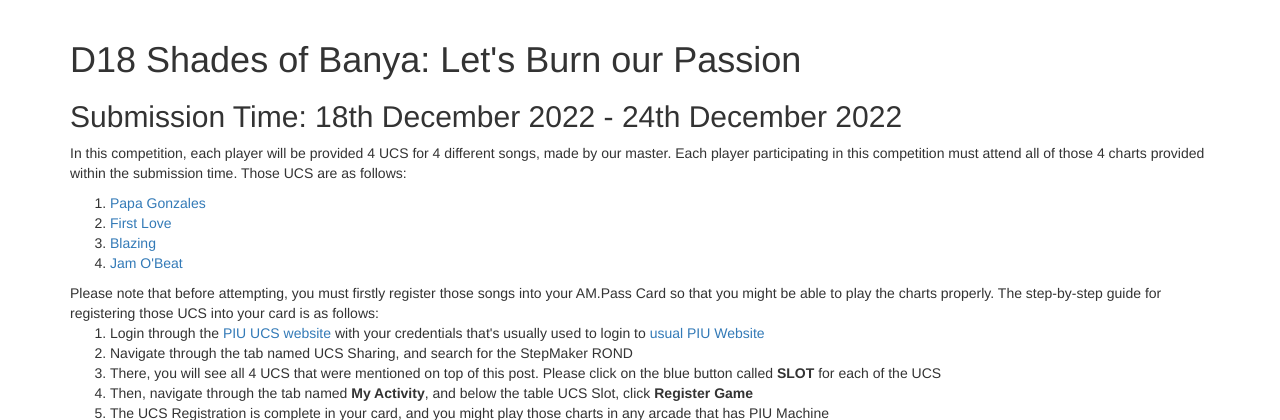
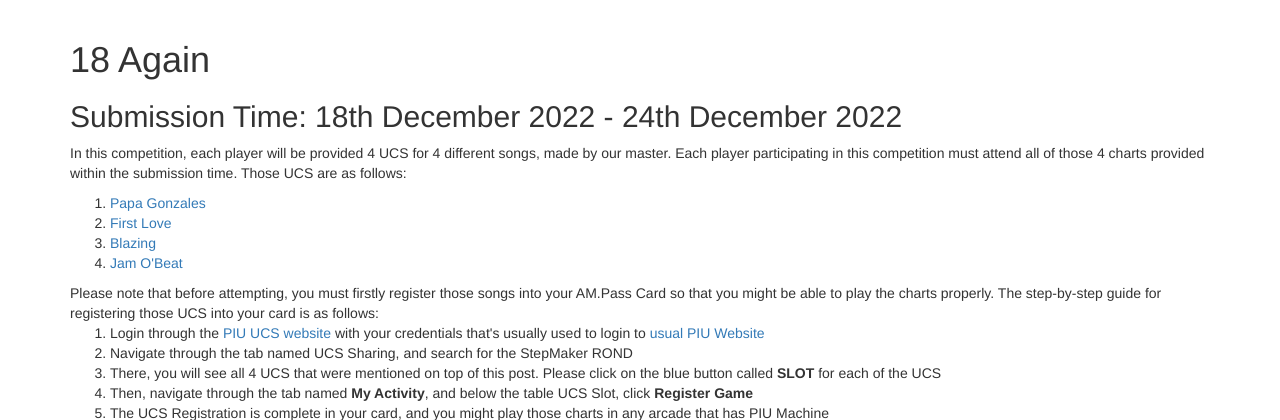
Before and after one commit to bivanalhar/piu-score-submitter, a Flask app: page /comp/1 in a window 1280 px wide. Shown: the part 72-492 px from the top of the page. Run offline with Flask 3, Linux system fonts and the light colour scheme; the visitor is signed in with stand-in values (Sample User, id 1); data comes from the database, SQL or seed files in the repository; data that the repository does not hold is empty; some libraries are stand-ins or nearby versions.

Commit message:
Change event name

```diff
--- a/app/forms.py
+++ b/app/forms.py
@@ -7,7 +7,7 @@
 from sqlalchemy import func
 
 choices = [
-    ("E1", "D18 Shades of Banya: Let\'s Burn our Passion")
+    ("E1", "18 Again")
 ]
 
 class LoginForm(FlaskForm):
--- a/app/routes.py
+++ b/app/routes.py
@@ -11,7 +11,7 @@
 import git
 
 events = {
-    "E1" : "D18 Shades of Banya: Let\'s Burn our Passion"
+    "E1" : "18 Again"
 }
 
 charts = {
@@ -32,7 +32,7 @@
 @login_required
 def home():
     posts = [
-        {'comp_name' : 'D18 Shades of Banya: Let\'s Burn our Passion', 'code' : "E1"}
+        {'comp_name' : '18 Again', 'code' : "E1"}
     ]
     return render_template(
         "main.html",
--- a/app/templates/comp.html
+++ b/app/templates/comp.html
@@ -1,7 +1,7 @@
 {% extends "base.html" %}
 
 {% block app_content %}
-    <h1>D18 Shades of Banya: Let's Burn our Passion</h1>
+    <h1>18 Again</h1>
     <h2>Submission Time: 18th December 2022 - 24th December 2022</h2>
     <p>In this competition, each player will be provided 4 UCS for 4 different songs, made by our master. Each player participating
         in this competition must attend all of those 4 charts provided within the submission time. Those UCS are as follows:
```
